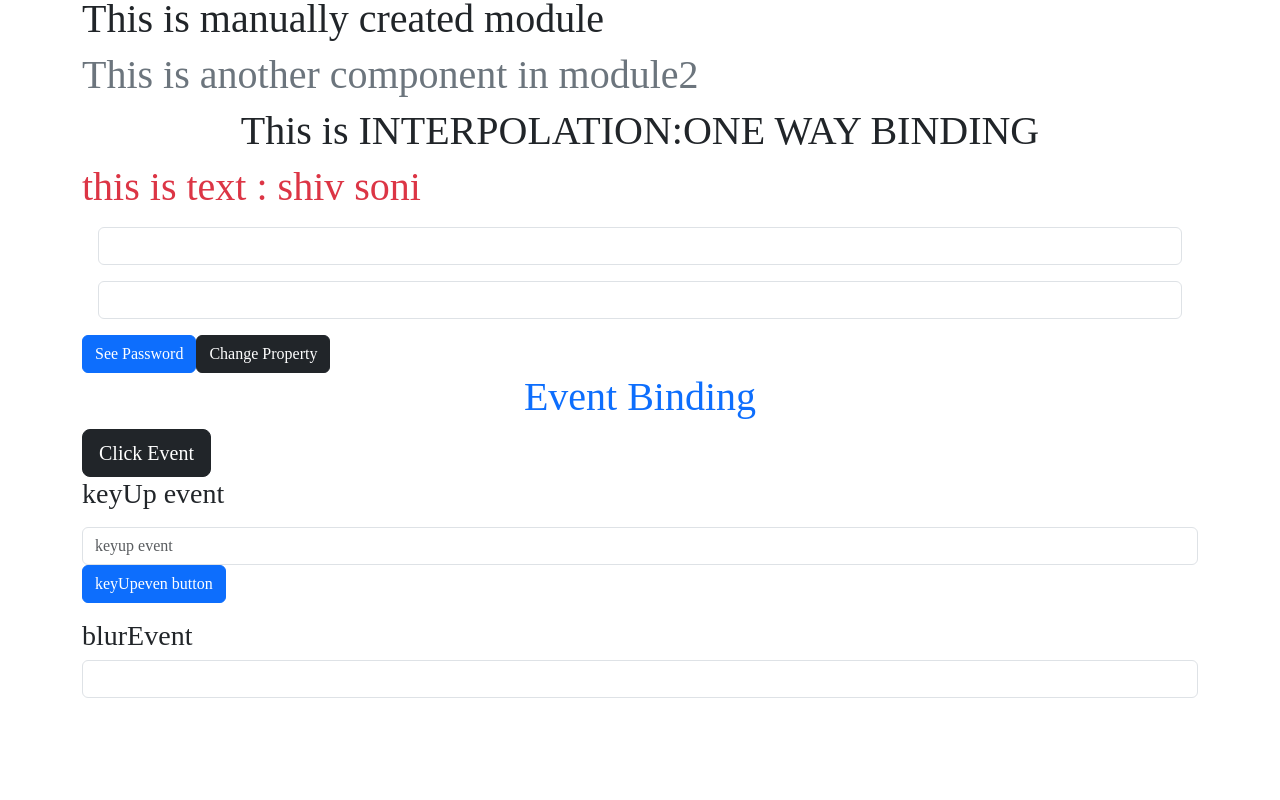
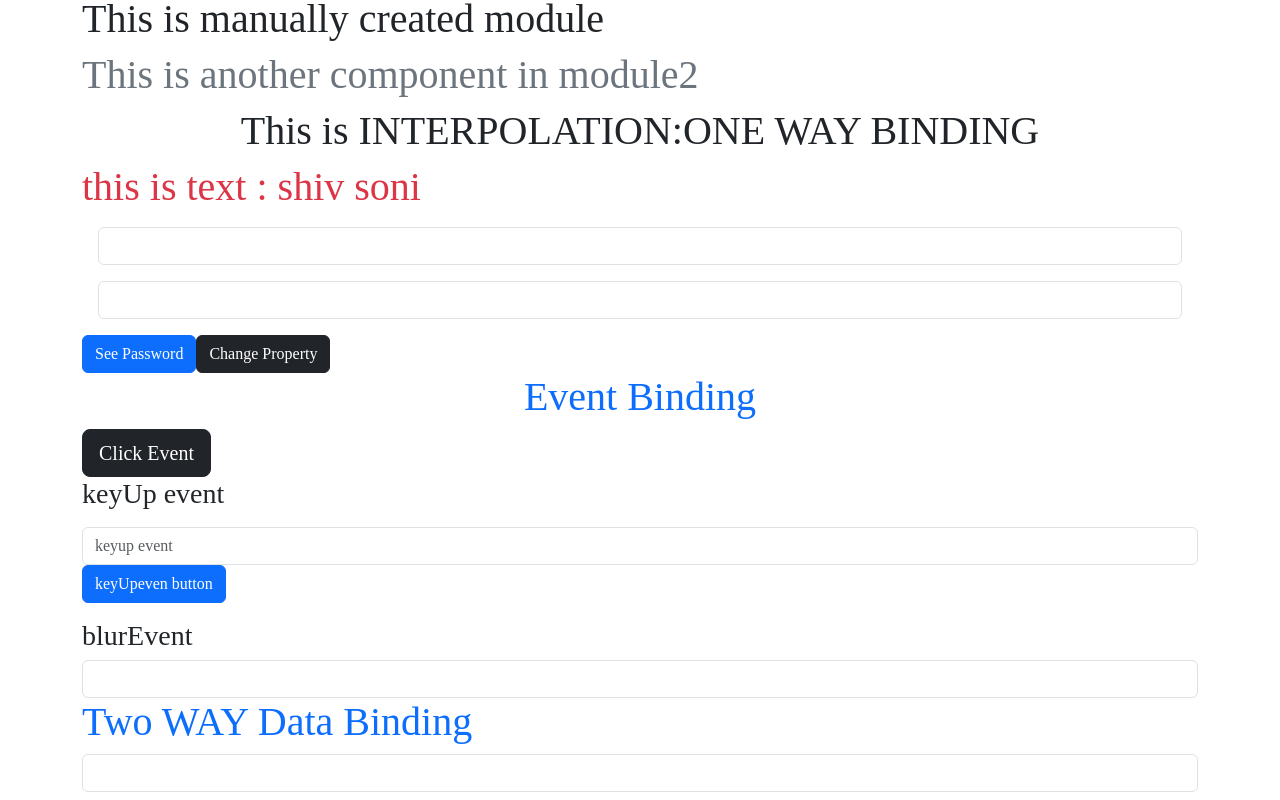
Before and after one commit to Shiv392/Complete-ANGULAR, an Angular app in the folder angular_complete/: page / in a window 1280 px wide. Shown: the part 221-1021 px from the top of the page. Before the commit the page ends 919 px from the top, so only its background shows below. Built offline with nearby package versions, Linux system fonts and the light colour scheme.

Commit message:
added two way data binding ngModel

```diff
--- /dev/null
+++ b/angular_complete/src/app/TWO_WAY_BINDING/twowaybinding/twowaybinding.component.html
@@ -0,0 +1,3 @@
+<h1 class="text text-primary">Two WAY Data Binding</h1>
+<input type="text" id="inputfield" [(ngModel)]="name" class="form-control">
+<h1 class="text text-danger">{{name}}</h1>
--- /dev/null
+++ b/angular_complete/src/app/TWO_WAY_BINDING/twowaybinding/twowaybinding.component.ts
@@ -0,0 +1,10 @@
+import { Component } from '@angular/core';
+
+@Component({
+  selector: 'app-twowaybinding',
+  templateUrl: './twowaybinding.component.html',
+  styleUrls: ['./twowaybinding.component.css']
+})
+export class TwowaybindingComponent {
+name:string="";
+}
--- a/angular_complete/src/app/app.component.html
+++ b/angular_complete/src/app/app.component.html
@@ -7,4 +7,5 @@
    <app-interpolation></app-interpolation>
     <app-properybinding></app-properybinding>
     <app-eventbinding></app-eventbinding>
+    <app-twowaybinding></app-twowaybinding>
 </div>
--- a/angular_complete/src/app/app.module.ts
+++ b/angular_complete/src/app/app.module.ts
@@ -11,6 +11,7 @@ import { FormsModule } from '@angular/forms';
 import { InterpolationComponent } from './ONE_WAY_BINDING/interpolation/interpolation.component';
 import { ProperybindingComponent } from './ONE_WAY_BINDING/properybinding/properybinding.component';
 import { EventbindingComponent } from './ONE_WAY_BINDING/eventbinding/eventbinding.component';
+import { TwowaybindingComponent } from './TWO_WAY_BINDING/twowaybinding/twowaybinding.component';
 
 
 @NgModule({
@@ -21,6 +22,7 @@ import { EventbindingComponent } from './ONE_WAY_BINDING/eventbinding/eventbindi
     InterpolationComponent,
     ProperybindingComponent,
     EventbindingComponent,
+    TwowaybindingComponent,
 
     ],
   imports: [
```
Also changed, not shown: angular_complete/src/app/TWO_WAY_BINDING/twowaybinding/twowaybinding.component.css (added), 1 other file (tests, documents, lock files or other folders).
